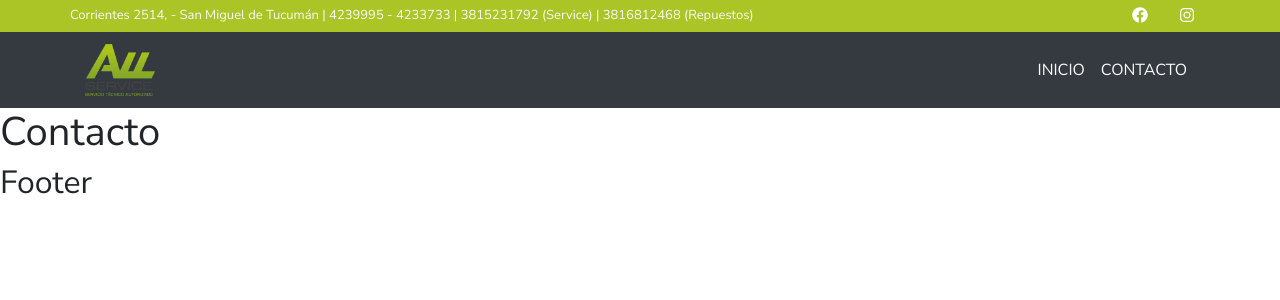
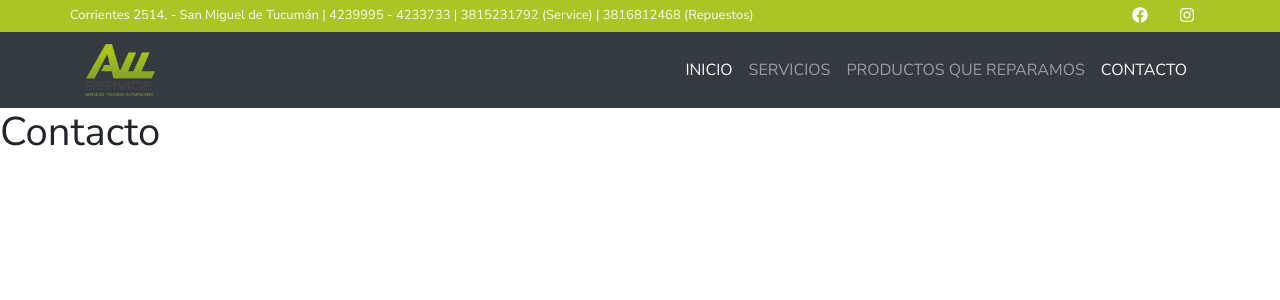
Before and after one commit to patriciodfernandez/AllServiceFrontend, a React (Create React App) app: page /contacto in a window 1280 px wide. Shown: the top 300 px of the page. Built offline with nearby package versions, Linux system fonts and the light colour scheme.

Commit message:
hacer un push antes de cerrar

```diff
--- a/src/App.js
+++ b/src/App.js
@@ -1,5 +1,4 @@
 import './App.css';
-import React, { useState, useEffect } from "react";
 import "bootstrap/dist/css/bootstrap.min.css";
 import { BrowserRouter as Router, Switch, Route } from "react-router-dom";
 import Inicio from "./Components/Principal/Inicio";
--- a/src/Components/Common/Footer.js
+++ b/src/Components/Common/Footer.js
@@ -1,9 +1,12 @@
 import React from 'react';
+import logob from "../../assets/logo-allservice-blanco.png";
+import { FontAwesomeIcon } from "@fortawesome/react-fontawesome";
+import { faFacebook, faInstagram } from "@fortawesome/free-brands-svg-icons";
+import { Link } from "react-router-dom";
 
 const Footer = () => {
     return (
-        <div>
-            <h2>Footer</h2>
+        <div className="">
         </div>
     );
 };
--- a/src/Components/Common/Header.js
+++ b/src/Components/Common/Header.js
@@ -55,24 +55,24 @@ const Header = () => {
           <Navbar.Toggle aria-controls="basic-navbar-nav" />
           <Navbar.Collapse id="basic-navbar-nav">
             <Nav className="ml-auto">
-              <Nav.Link exact={true} to="/" className="nav-link text-light">
+              <NavLink exact={true} to="/" className="nav-link text-light">
                 INICIO
-              </Nav.Link>
-              {/* <Nav.Link
+              </NavLink>
+              <NavLink
                 exact={true}
                 to="/nuestrosservicios"
                 className="nav-link">
                 SERVICIOS
-              </Nav.Link>
-              <Nav.Link
+              </NavLink>
+              <NavLink
                 exact={true}
                 to="/productosquereparamos"
                 className="nav-link">
                 PRODUCTOS QUE REPARAMOS
-              </Nav.Link> */}
-              <Nav.Link exact={true} to="/contacto" className="nav-link text-light">
+              </NavLink>
+              <NavLink exact={true} to="/contacto" className="nav-link text-light">
                 CONTACTO
-              </Nav.Link>
+              </NavLink>
             </Nav>
           </Navbar.Collapse>
         </div>
```
